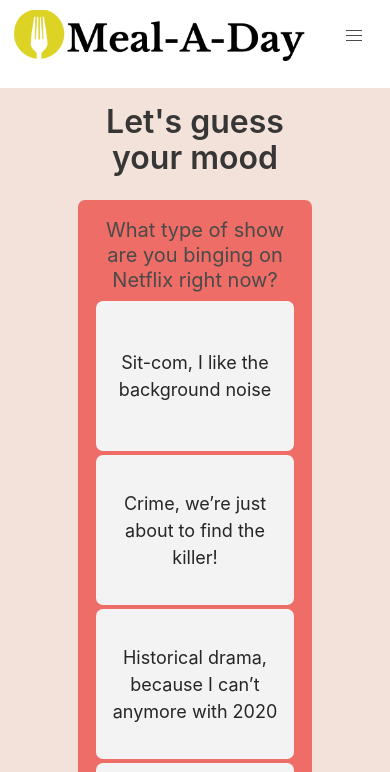
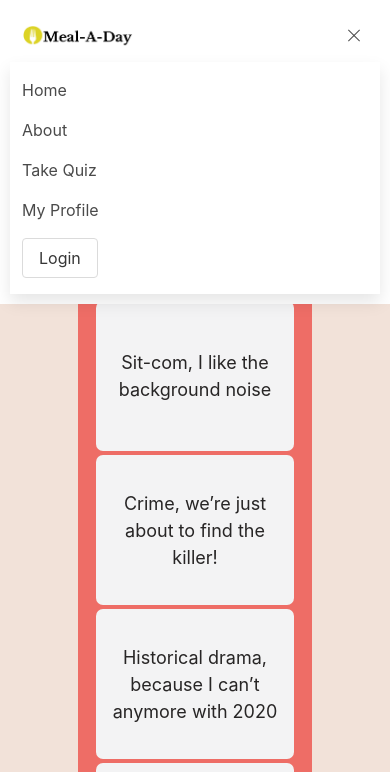
Before and after one commit to katiebran/MealADay_Frontend, a website: page quiz.html in a window 390 px wide. Both pictures are taken after a click on the element 354 px from the left and 36 px from the top of the page. Shown: the top 772 px of the page. Drawn offline with nearby package versions, Linux system fonts and the light colour scheme; a web font is replaced by a local one.

Commit message:
nav bar updated - implement onto other html files

```diff
--- a/quiz.html
+++ b/quiz.html
@@ -4,7 +4,7 @@
 <head>
   <meta charset="UTF-8">
   <meta name="viewport" content="width=device-width, initial-scale=1">
-  <link rel="stylesheet" href="https://cdn.jsdelivr.net/npm/bulma@0.9.1/css/bulma.min.css"/>
+  <link rel="stylesheet" href="https://cdn.jsdelivr.net/npm/bulma@0.9.1/css/bulma.min.css" />
   <link rel="stylesheet" href="styles.css" />
   <link href="https://fonts.googleapis.com/css2?family=Libre+Baskerville:wght@700&display=swap" rel="stylesheet">
   <link href="https://fonts.googleapis.com/css2?family=Sansita+Swashed:wght@700;900&display=swap" rel="stylesheet">
@@ -22,36 +22,60 @@
 </head>
 
 <body>
-  <nav class="navbar is-fixed-top" role="navigation" aria-label="main navigation">
+
+  <nav class="navbar is-transparent is-fixed-top">
     <div class="navbar-brand">
-      <a class="navbar-item logo" href="./index.html"></a>
-      <div class="navbar-burger" data-target="navMenu">
+      <a class="navbar-item" href="https://bulma.io">
+        <img src="images/Logo.png" alt="Meal a day logo" width="112" height="28">
+      </a>
+      <div class="navbar-burger burger" data-target="navbarExampleTransparentExample">
         <span></span>
         <span></span>
         <span></span>
       </div>
     </div>
-    <div class="navbar-menu" id="navMenu">
+
+    <div id="navbarExampleTransparentExample" class="navbar-menu">
       <div class="navbar-start">
-        <a href="./index.html" class="navbar-item brackets has-text-dark">Home</a>
-        <a href="./index.html" class="navbar-item brackets">About</a>
-        <a href="./profile.html" class="navbar-item brackets">My Profile</a>
+        <a class="navbar-item" href="./index.html">
+          Home
+        </a>
+
+        <a class="navbar-item" href="./index.html#about_banner">
+          About
+        </a>
+        <a class="navbar-item" href="./quiz.html">
+          Take Quiz
+        </a>
+        <a class="navbar-item" href="./profile.html">
+          My Profile
+        </a>
+
+
       </div>
-    </div>
-    <div class="navbar-end">
-      <div class="navbar-item">
-        <div class="buttons">
-          <script>
-              if(localStorage.getItem('jwt') != null){
-                //console.log(localStorage.getItem('token'));
-                document.write(`<a class="button is-dark " href="./logOut.html">
-                                  <strong>Log Out</strong>
-                                </a>`);
-            }
-          </script>
+
+      <div class="navbar-end">
+        <div class="navbar-item">
+          <div class="field is-grouped">
+            <p class="control">
+              <a class="bd-tw-button button" target="_blank"
+                href="./logOut.html">
+
+                <span>
+                  Login
+                </span>
+              </a>
+            </p>
+            <!-- <p class="control">
+              <a class="button is-primary"
+                href="https://github.com/jgthms/bulma/releases/download/0.9.1/bulma-0.9.1.zip">
+
+                <span>Download</span>
+              </a>
+            </p> -->
+          </div>
         </div>
       </div>
-    </div>
     </div>
   </nav>
 
@@ -65,6 +89,18 @@
       </p>
     </div>
   </footer>
+  <script>
+    $(document).ready(function () {
+
+      // Check for click events on the navbar burger icon
+      $(".navbar-burger").click(function () {
+
+        // Toggle the "is-active" class on both the "navbar-burger" and the "navbar-menu"
+        $(".navbar-burger").toggleClass("is-active");
+        $(".navbar-menu").toggleClass("is-active");
+
+      });
+    });</script>
   <script src="./quiz.js"></script>
 
 </body>
```
